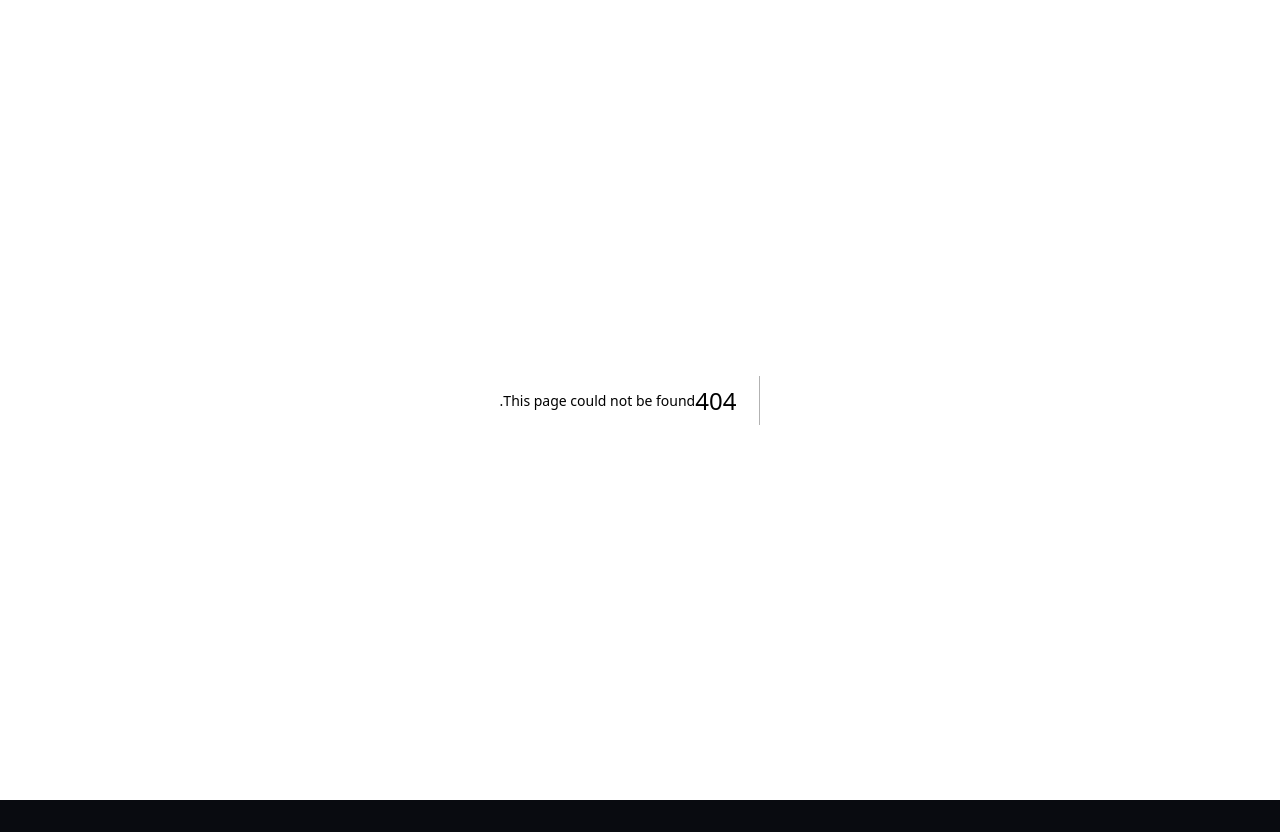
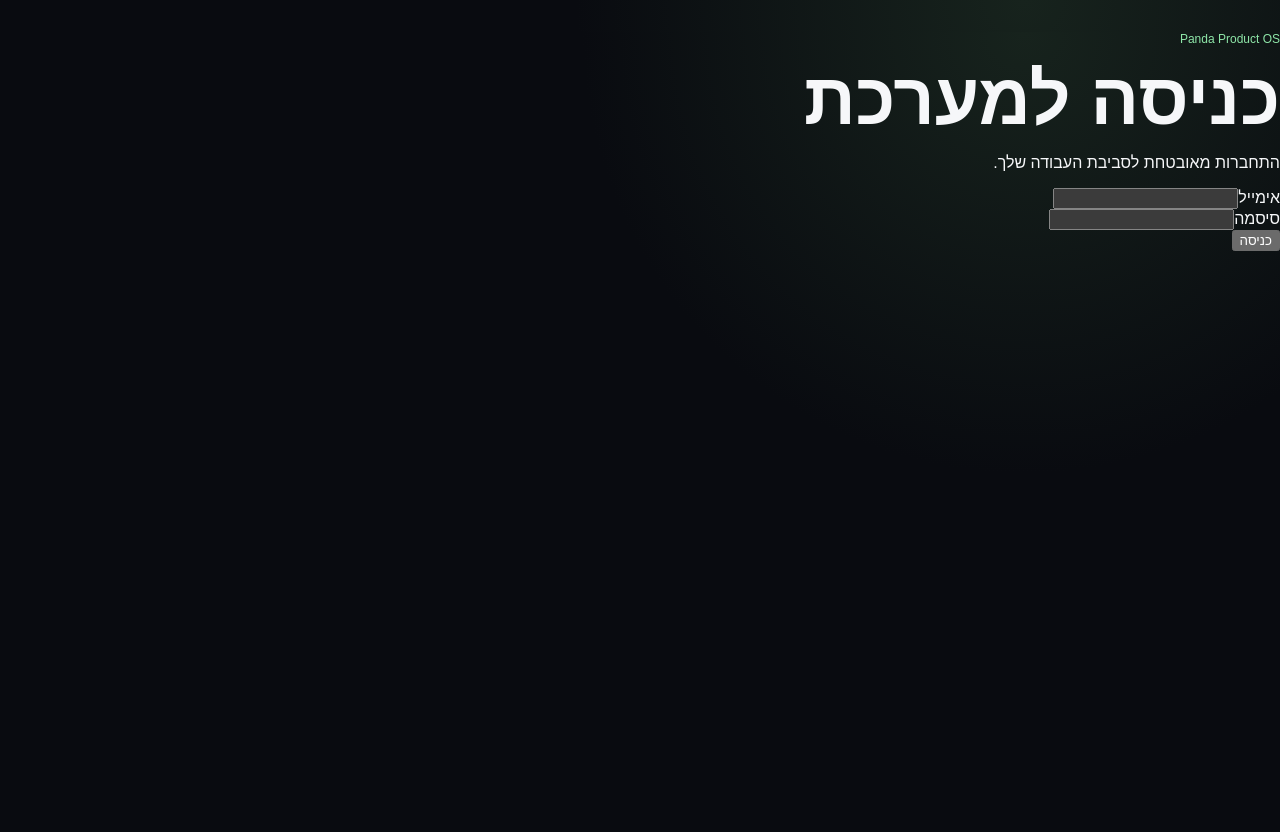
Before and after one commit to matan-elkayam/Panda-product-os, a Next.js app in the folder apps/web/: page /login in a window 1280 px wide. Before the commit this address had no page. Before the commit the page ends 800 px from the top, so only its background shows below. Built offline with nearby package versions, Linux system fonts and the light colour scheme; no server answers.

Commit message:
feat(auth): add login page

```diff
--- /dev/null
+++ b/apps/web/src/app/login/page.tsx
@@ -0,0 +1,14 @@
+import { LoginForm } from './login-form';
+
+export default function LoginPage() {
+  return (
+    <main className="auth-shell" dir="rtl">
+      <section>
+        <p className="eyebrow">Panda Product OS</p>
+        <h1>כניסה למערכת</h1>
+        <p>התחברות מאובטחת לסביבת העבודה שלך.</p>
+        <LoginForm />
+      </section>
+    </main>
+  );
+}
```
